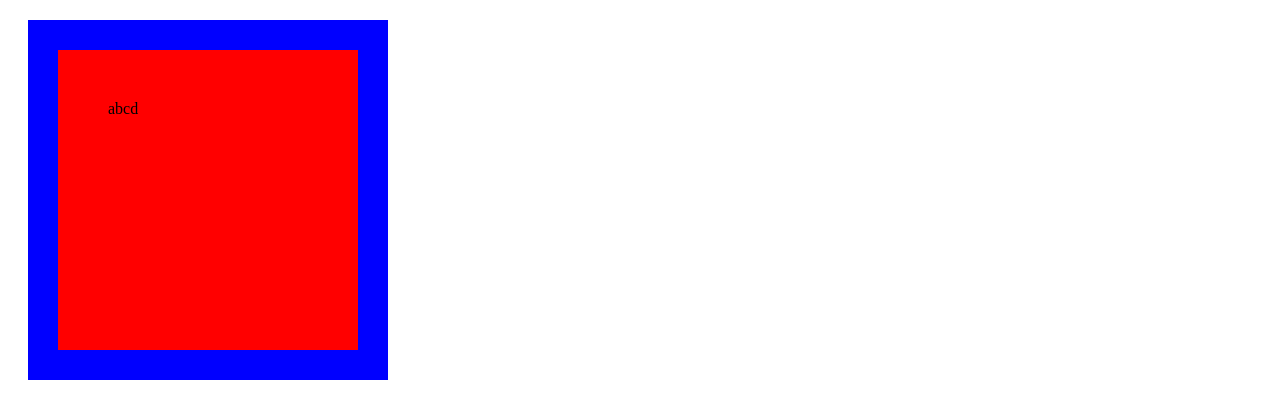
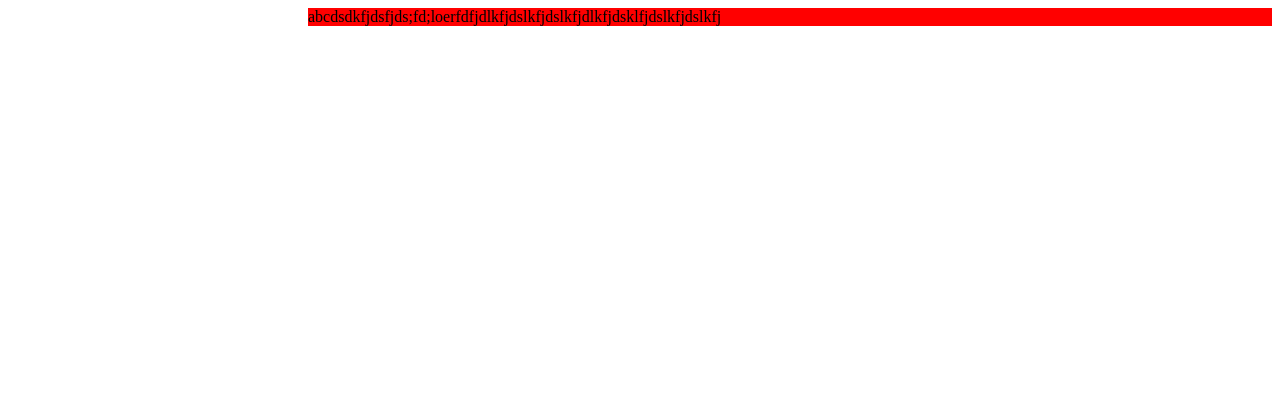
Before and after one commit to shahidulshohid/conceptual-section-one-two, a plain HTML site: page index.html in a window 1280 px wide. Drawn offline with Linux system fonts and the light colour scheme.

Commit message:
width practice is done

```diff
--- a/index.html
+++ b/index.html
@@ -7,17 +7,14 @@
     <style>
         div {
             background-color: red;
-            width: 200px;
-            height: 200px;
-            padding: 50px;
-            border: 30px solid blue;
-            margin: 20px;
+            width:auto;
+            margin-left: 300px;
         }
     </style>
 </head>
 <body>
         <div>
-            abcd
+            abcdsdkfjdsfjds;fd;loerfdfjdlkfjdslkfjdslkfjdlkfjdsklfjdslkfjdslkfj
         </div>
 
 </body>
```
